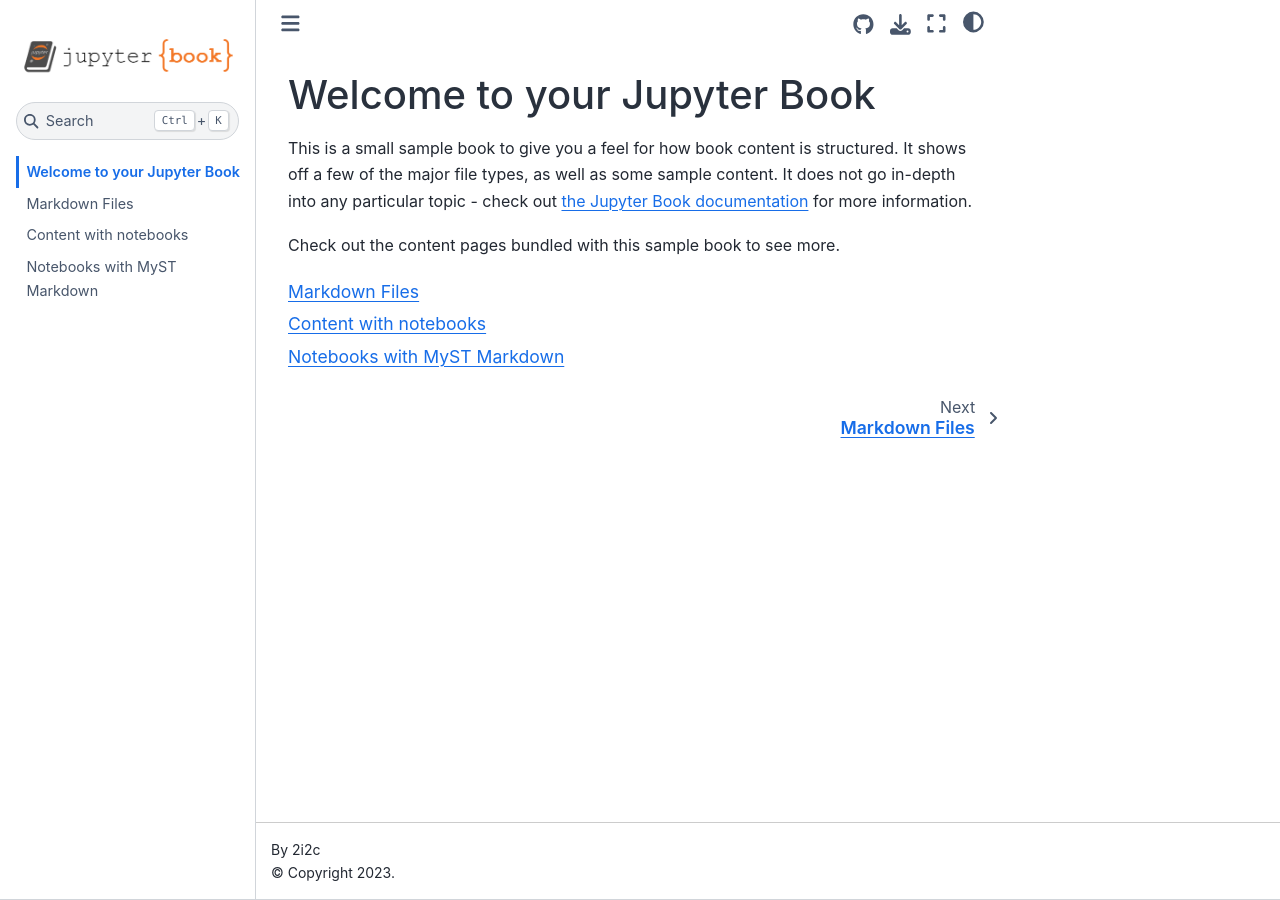
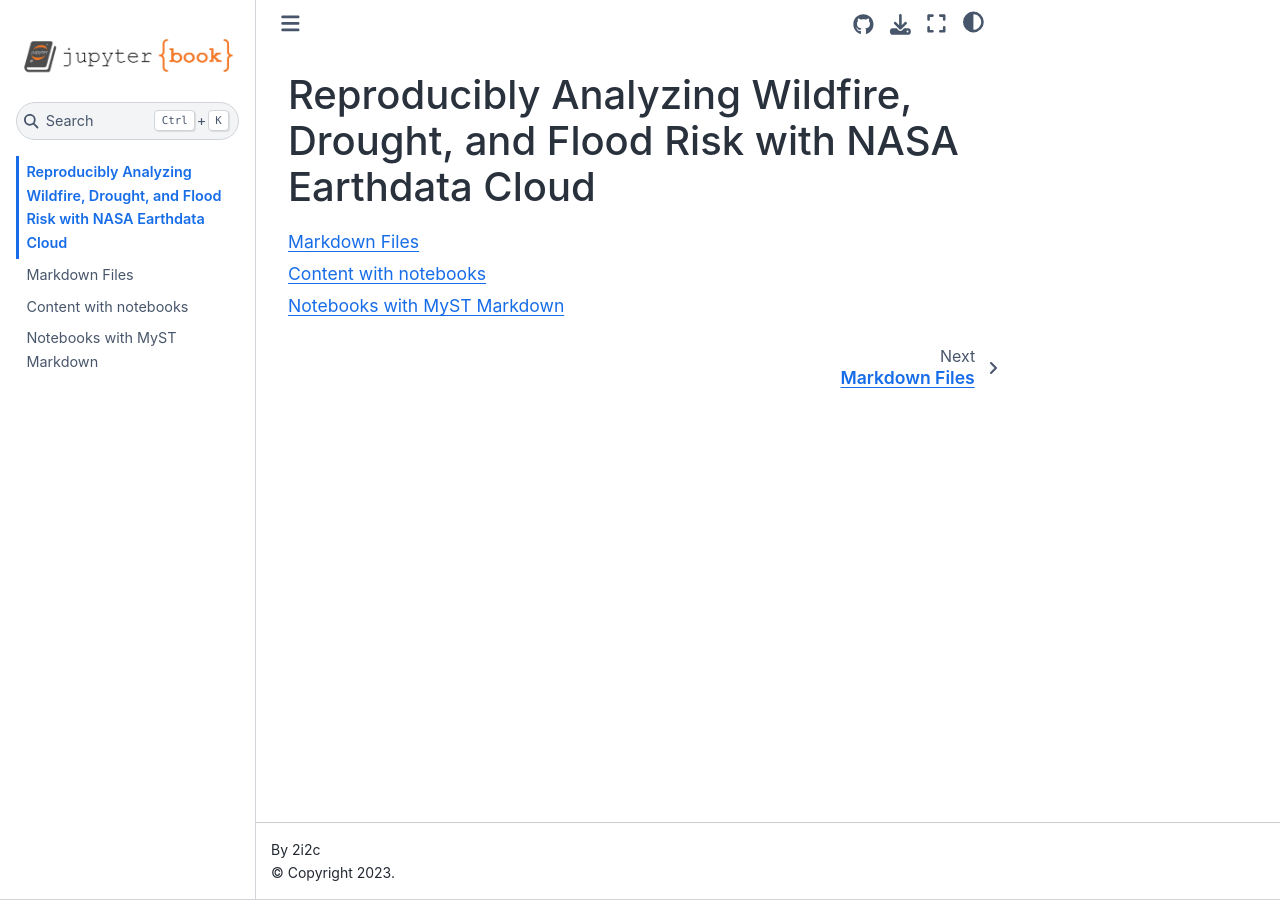
Before and after one commit to ScienceCore/climaterisk, a Jupyter Book: the page built from book/intro.md, in a window 1280 px wide. Built offline with Jupyter Book 1.0.4 settings and Sphinx 7.4.7 and the Sphinx Book theme 1.1.4, drawn with Linux system fonts in a browser that asks for light colours.

Commit message:
clean intro

````diff
--- a/book/intro.md
+++ b/book/intro.md
@@ -1,11 +1,5 @@
-# Welcome to your Jupyter Book
+# Reproducibly Analyzing Wildfire, Drought, and Flood Risk with NASA Earthdata Cloud
 
-This is a small sample book to give you a feel for how book content is
-structured.
-It shows off a few of the major file types, as well as some sample content.
-It does not go in-depth into any particular topic - check out [the Jupyter Book documentation](https://jupyterbook.org) for more information.
-
-Check out the content pages bundled with this sample book to see more.
 
 ```{tableofcontents}
 ```
````
